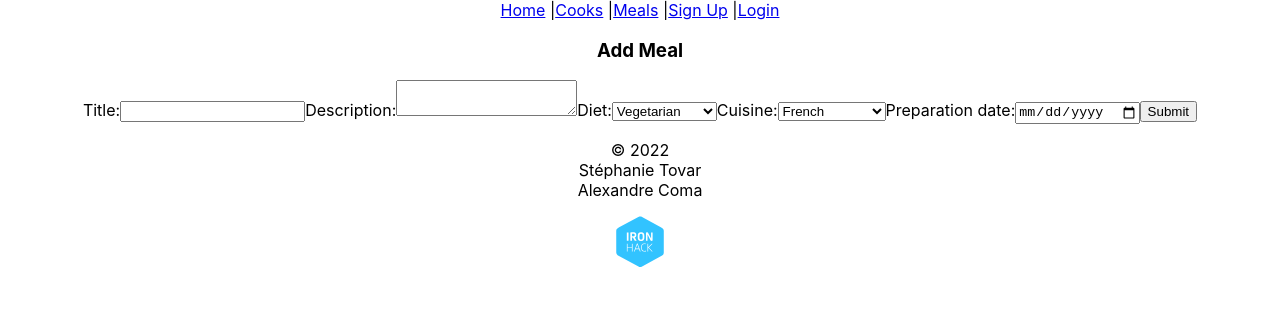
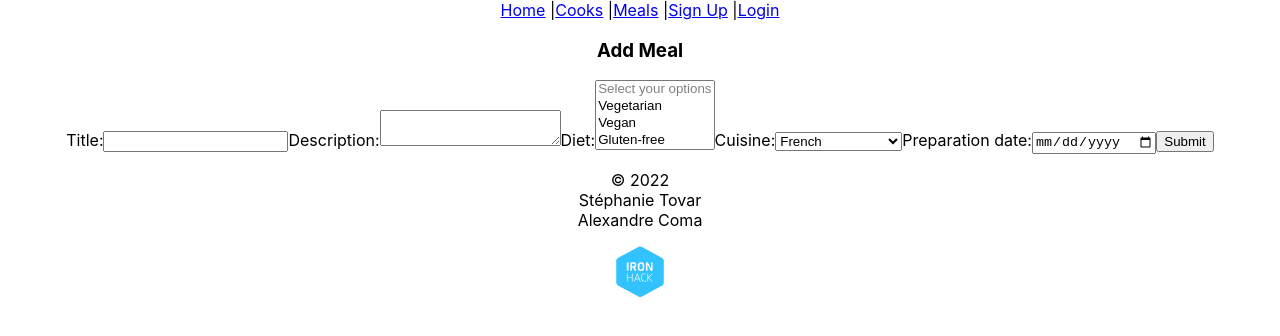
Before and after one commit to meal-next-door/client, a React (Create React App) app: page /create-meal in a window 1280 px wide. Shown: the top 336 px of the page. Built offline with nearby package versions, Linux system fonts and the light colour scheme; no server answers.

Commit message:
fix initial homepage rendering and add placeholders to select forms

```diff
--- a/src/App.js
+++ b/src/App.js
@@ -28,7 +28,7 @@ function App() {
       .catch((error) => console.log(error));
   };
 
-  const [meals, setMeals] = useState();
+  const [meals, setMeals] = useState([]);
 
   const getAllMeals = () => {
     axios
--- a/src/components/CreateMeal.js
+++ b/src/components/CreateMeal.js
@@ -69,7 +69,8 @@ function AddMeal(props) {
                 />
 
                 <label>Diet:</label>
-                <select value={diet} onChange={(e) => setDiet(e.target.value)}>
+                <select value={diet} onChange={(e) => setDiet(e.target.value)} multiple>
+                    <option value="" disabled selected>Select your options</option>
                     <option value="vegetarian">Vegetarian</option>
                     <option value="vegan">Vegan</option>
                     <option value="gluten-free">Gluten-free</option>
@@ -83,16 +84,19 @@ function AddMeal(props) {
 
                 <label>Cuisine:</label>
                 <select value={cuisine} onChange={(e) => setCuisine(e.target.value)}>
+                    <option value="" disabled selected>Select the cuisine</option>
+                    <option value="chinese">Chinese</option>
+                    <option value="french">French</option>
+                    <option value="greek">Greek</option>
+                    <option value="indian">Indian</option>
                     <option value="italian">Italian</option>
+                    <option value="japanese">Japanese</option>
+                    <option value="lebanese">Lebanese</option>
+                    <option value="mediterranean">Mediterranean</option>
                     <option value="mexican">Mexican</option>
-                    <option value="greek">Greek</option>
-                    <option value="french">French</option>
-                    <option value="indian">Indian</option>
+                    <option value="lebanese">Peruvian</option>
+                    <option value="lebanese">Spanish</option>
                     <option value="thai">Thai</option>
-                    <option value="mediterranean">Mediterranean</option>
-                    <option value="japanese">Japanese</option>
-                    <option value="chinese">Chinese</option>
-                    <option value="lebanese">Lebanese</option>
                 </select>
 
                 <label>Preparation date:</label>
--- a/src/pages/HomePage.js
+++ b/src/pages/HomePage.js
@@ -7,6 +7,7 @@ function HomePage(props) {
 
     const cooks = [...users].filter(user => user.role === "cook").sort((a, b) => b.createdAt.localeCompare(a.createdAt)).slice(0, 3);
     const recentMeals = [...meals].sort((a, b) => b.createdAt.localeCompare(a.createdAt)).slice(0, 3);
+
 
     return (
         <div>
--- a/src/pages/MealsList.js
+++ b/src/pages/MealsList.js
@@ -10,7 +10,7 @@ function MealsList(props) {
         <div className="MealsList">
 
             {user?.role === "cook"
-                ?<NavLink to="/create-meal">
+                ? <NavLink to="/create-meal">
                     <button>Add your own meal</button>
                 </NavLink>
 
@@ -21,7 +21,8 @@ function MealsList(props) {
                 return (
                     <div className="meals card" key={meal._id} >
                         <h3>{meal.title}</h3>
-                        <p>Description: {meal.description}</p>
+                        <p>{meal.description}</p>
+                        <p>{meal.diet}</p>
                         <p>Cook: {meal.cook?.username}</p>
 
                         <NavLink to={`/meals/${meal._id}`}>
```
